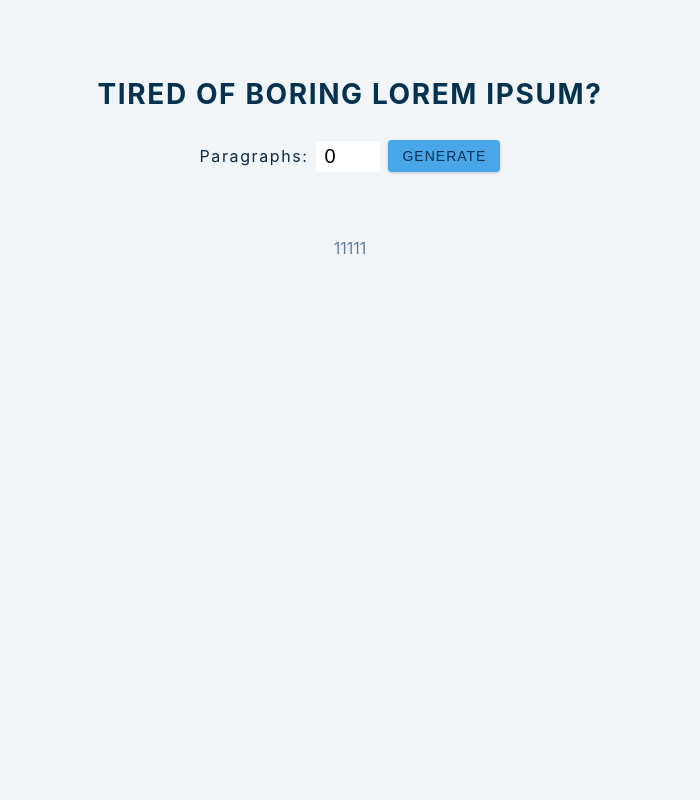
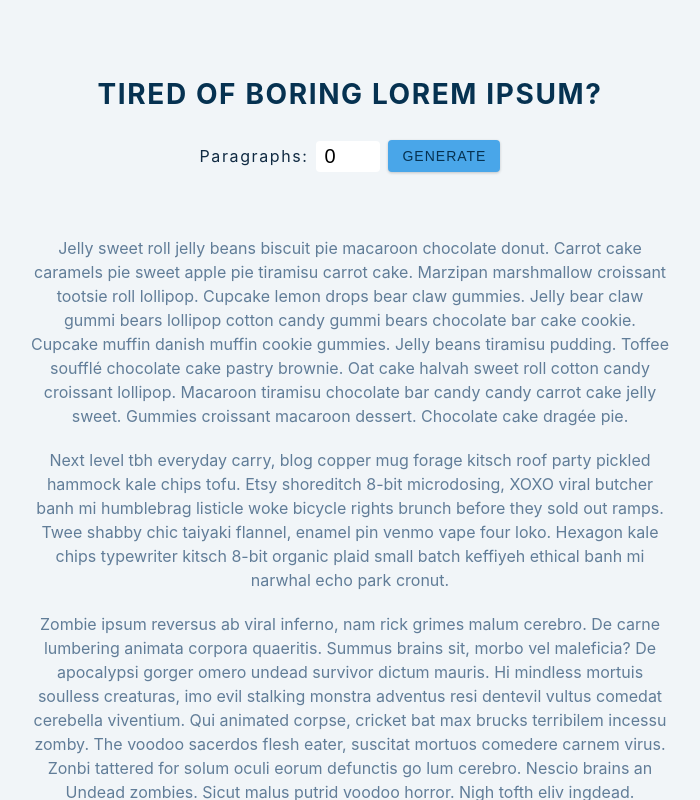
Before and after one commit to jobitoalv/loremIpsum, a React (Create React App) app: page / in a window 1280 px wide. Both pictures are taken after a click on the button "GENERATE". Shown: the top 800 px of the page, without its empty margins (290-990 px from the left). Built offline with nearby package versions, Linux system fonts and the light colour scheme; the HTML template or start-up script is replaced by a standard one.

Commit message:
text map added

```diff
--- a/src/App.js
+++ b/src/App.js
@@ -24,7 +24,9 @@ function App() {
       <button type="submit" className='btn'>generate</button>
     </form>
     <article className='lorem-test'>
-      <p>11111</p>
+      {text.map((item,index)=>{
+        return <p key={index}>{item}</p>
+      })}
     </article>
   </section>
     )
```
